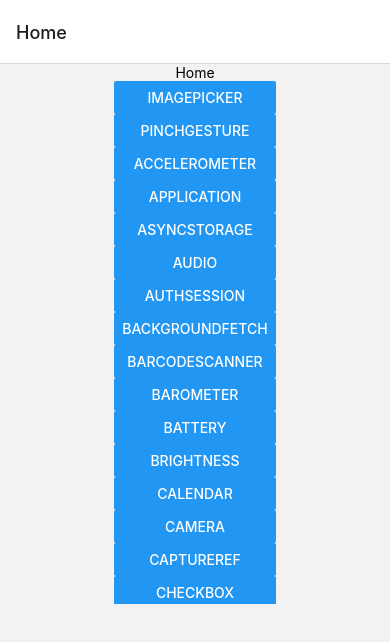
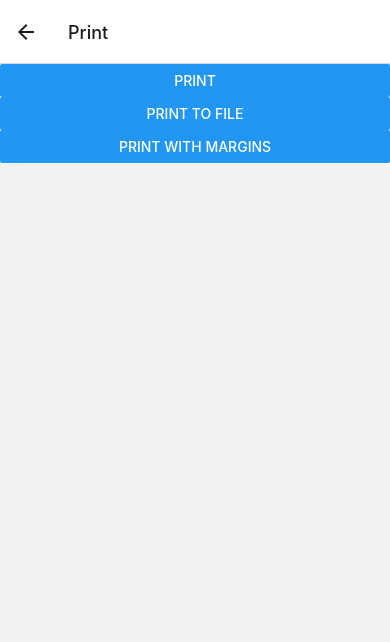
Before and after one commit to GuilhermeSousaDev/Expo, a React Native app: screen /Print in a window 390 px wide. Shown: the top 642 px of the page. Built offline with nearby package versions, Linux system fonts and the light colour scheme; what expo-notifications, expo-task-manager would draw is missing.

Commit message:
Expo Print

```diff
--- a/App.js
+++ b/App.js
@@ -48,6 +48,7 @@ import NavigationBar from './screens/NavigationBar';
 import NetInfo from './screens/NetInfo';
 import Notifications from './screens/Notifications';
 import Pedometer from './screens/Pedometer';
+import Print from './screens/Print';
 
 export default function App() {
   return (
@@ -96,6 +97,7 @@ export default function App() {
         <Stack.Screen name='NetInfo' component={NetInfo} />
         <Stack.Screen name='Notifications' component={Notifications} />
         <Stack.Screen name='Pedometer' component={Pedometer} />
+        <Stack.Screen name='Print' component={Print} />
       </Stack.Navigator>
       <StatusBar style="light" />
     </NavigationContainer>
--- a/package.json
+++ b/package.json
@@ -49,8 +49,10 @@
     "expo-media-library": "~15.0.0",
     "expo-navigation-bar": "~2.0.1",
     "expo-notifications": "~0.17.0",
+    "expo-print": "~12.0.0",
     "expo-random": "~13.0.0",
     "expo-sensors": "~12.0.1",
+    "expo-sharing": "~11.0.1",
     "expo-splash-screen": "~0.17.5",
     "expo-status-bar": "~1.4.2",
     "expo-web-browser": "~12.0.0",
--- a/screens/Home.js
+++ b/screens/Home.js
@@ -52,6 +52,7 @@ export default function Home({ navigation }) {
                 <Button title="NetInfo" onPress={() => navigate('NetInfo')} />
                 <Button title="Notifications" onPress={() => navigate('Notifications')} />
                 <Button title="Pedometer" onPress={() => navigate('Pedometer')} />
+                <Button title="Print" onPress={() => navigate('Print')} />
             </ScrollView>
         </View>
     )
--- /dev/null
+++ b/screens/Print.js
@@ -0,0 +1,53 @@
+import { View, Button } from 'react-native';
+import { printAsync, printToFileAsync } from 'expo-print';
+import { shareAsync } from 'expo-sharing';
+
+const html = `
+<html>
+  <head>
+    <meta name="viewport" content="width=device-width, initial-scale=1.0, maximum-scale=1.0, minimum-scale=1.0, user-scalable=no" />
+  </head>
+  <body style="text-align: center;">
+    <h1 style="font-size: 50px; font-family: Helvetica Neue; font-weight: normal;">
+      Hello Expo!
+    </h1>
+    <img
+      src="https://d30j33t1r58ioz.cloudfront.net/static/guides/sdk.png"
+      style="width: 90vw;" />
+  </body>
+</html>
+`;
+
+export default function PrintScreen() {
+    const print = async () => {
+        await printAsync({ html });
+    }
+
+    const printToFile = async () => {
+        const { uri } = await printToFileAsync({ html });
+
+        await shareAsync(uri, { UTI: '.pdf', mimeType: 'application/pdf' });
+    }
+
+    const printWithMargins = async () => {
+        const { uri } = await printToFileAsync({
+            html: 'This page is printed with margins',
+            margins: {
+              left: 20,
+              top: 50,
+              right: 20,
+              bottom: 100,
+            },
+        });
+
+        await shareAsync(uri, { UTI: '.pdf', mimeType: 'application/pdf' });
+    }
+
+    return (
+        <View>
+            <Button title="Print" onPress={print} />
+            <Button title="Print to File" onPress={printToFile} />
+            <Button title="Print with Margins" onPress={printWithMargins} />
+        </View>
+    )
+}
```
Also changed, not shown: 1 other file (tests, documents, lock files or other folders).
